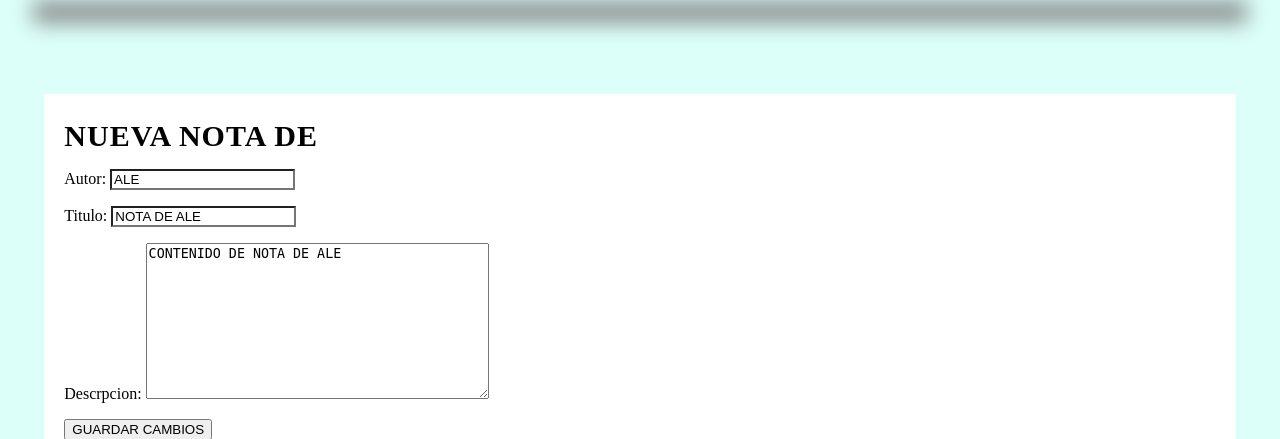
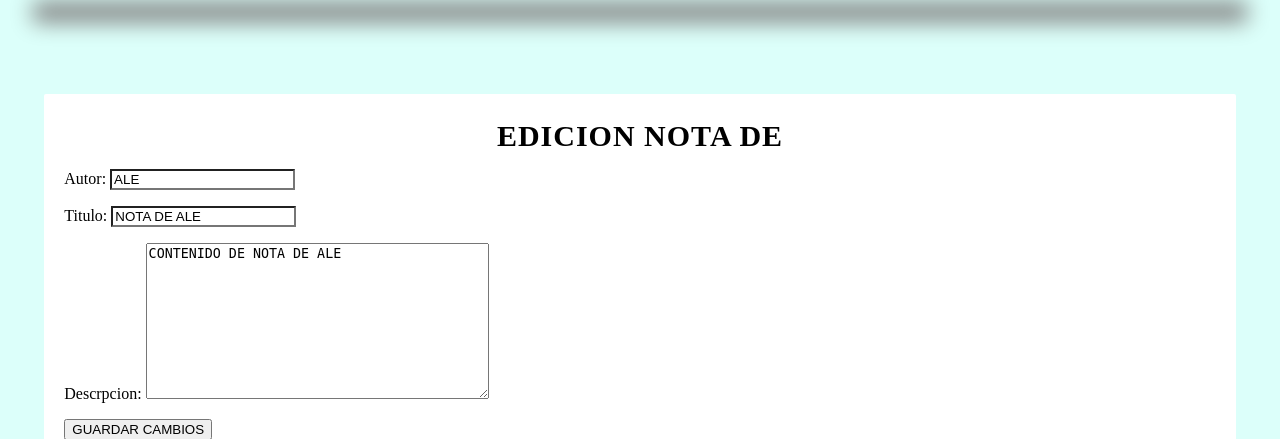
Before and after one commit to AChinoG/github-upload, a Django app: page /editar/29/ in a window 1280 px wide. Shown: the part 81-520 px from the top of the page. Run offline with Django 3.2, Linux system fonts and the light colour scheme; data comes from the database, SQL or seed files in the repository.

Commit message:
Alineacion de texto 2

```diff
--- a/check/templates/agregar.html
+++ b/check/templates/agregar.html
@@ -27,7 +27,7 @@
 <div id="content">
   <div class="box">
 
-    <h1 class="titulo"> NUEVA NOTA DE {{ user.username | upper }} </h1>
+    <h1 class="titulo" align="center"> NUEVA NOTA DE {{ user.username | upper }} </h1>
 
     <form method="POST">
         {{ form.as_p }}
--- a/check/templates/editar.html
+++ b/check/templates/editar.html
@@ -27,7 +27,7 @@
 <div id="content">
   <div class="box">
 
-    <h1 class="titulo"> NUEVA NOTA DE {{ user.username | upper }} </h1>
+    <h1 class="titulo" align="center"> EDICION NOTA DE {{ user.username | upper }} </h1>
 
     <form method="POST">
         {{ form.as_p }}
```
